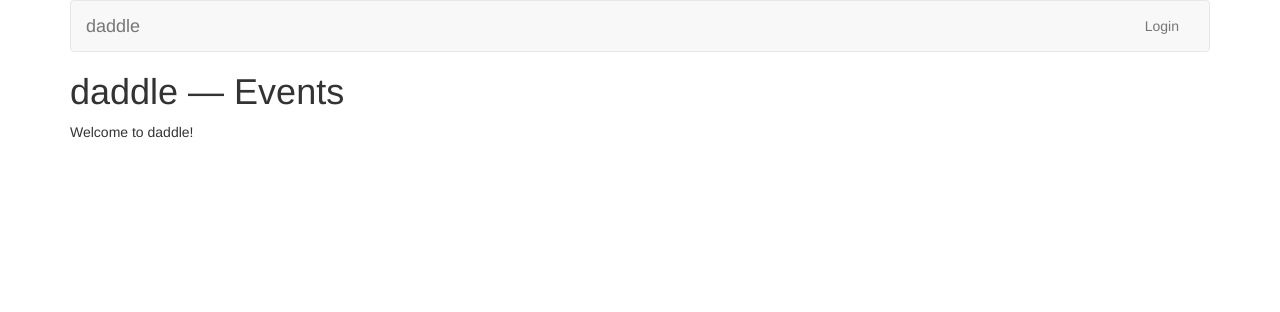
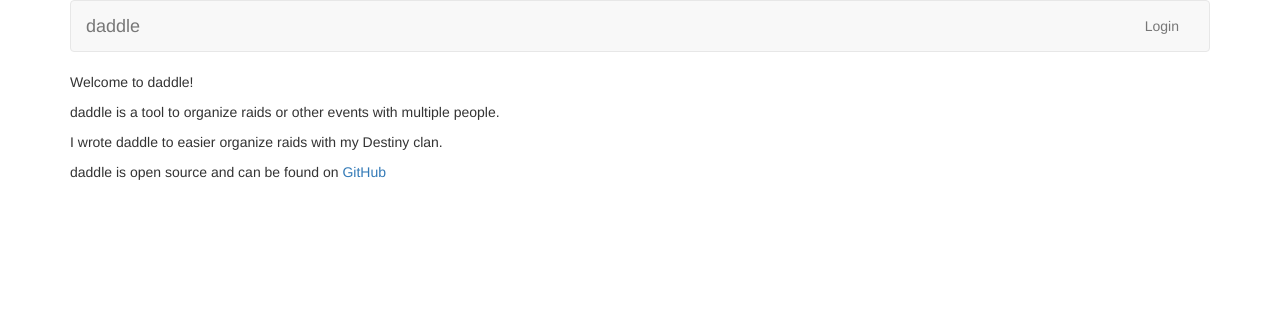
Before and after one commit to zoranzaric/daddle, a Django app: page /welcome in a window 1280 px wide. Shown: the top 312 px of the page. Run offline with Django 3.2, Linux system fonts and the light colour scheme; some libraries are stand-ins or nearby versions.

Commit message:
Add more information to welcome page

```diff
--- a/daddleweb/templates/layout.html
+++ b/daddleweb/templates/layout.html
@@ -40,9 +40,6 @@
           </div><!--/.nav-collapse -->
         </div><!--/.container-fluid -->
       </nav>
-
-    <h1>daddle &mdash; Events</h1>
-
     {# Display django.contrib.messages as Bootstrap alerts #}
     {% bootstrap_messages %}
 
--- a/daddleweb/templates/welcome.html
+++ b/daddleweb/templates/welcome.html
@@ -3,5 +3,9 @@
 {% block content %}
     <div id="welcome">
         <p>Welcome to daddle!</p>
+        <p>daddle is a tool to organize raids or other events with multiple
+           people.</p>
+        <p>I wrote daddle to easier organize raids with my Destiny clan.</p>
+        <p>daddle is open source and can be found on <a href="https://github.com/zoranzaric/daddle" target="_blank">GitHub</a></p>
     </div> <!-- #welcome -->
 {% endblock %}
```
